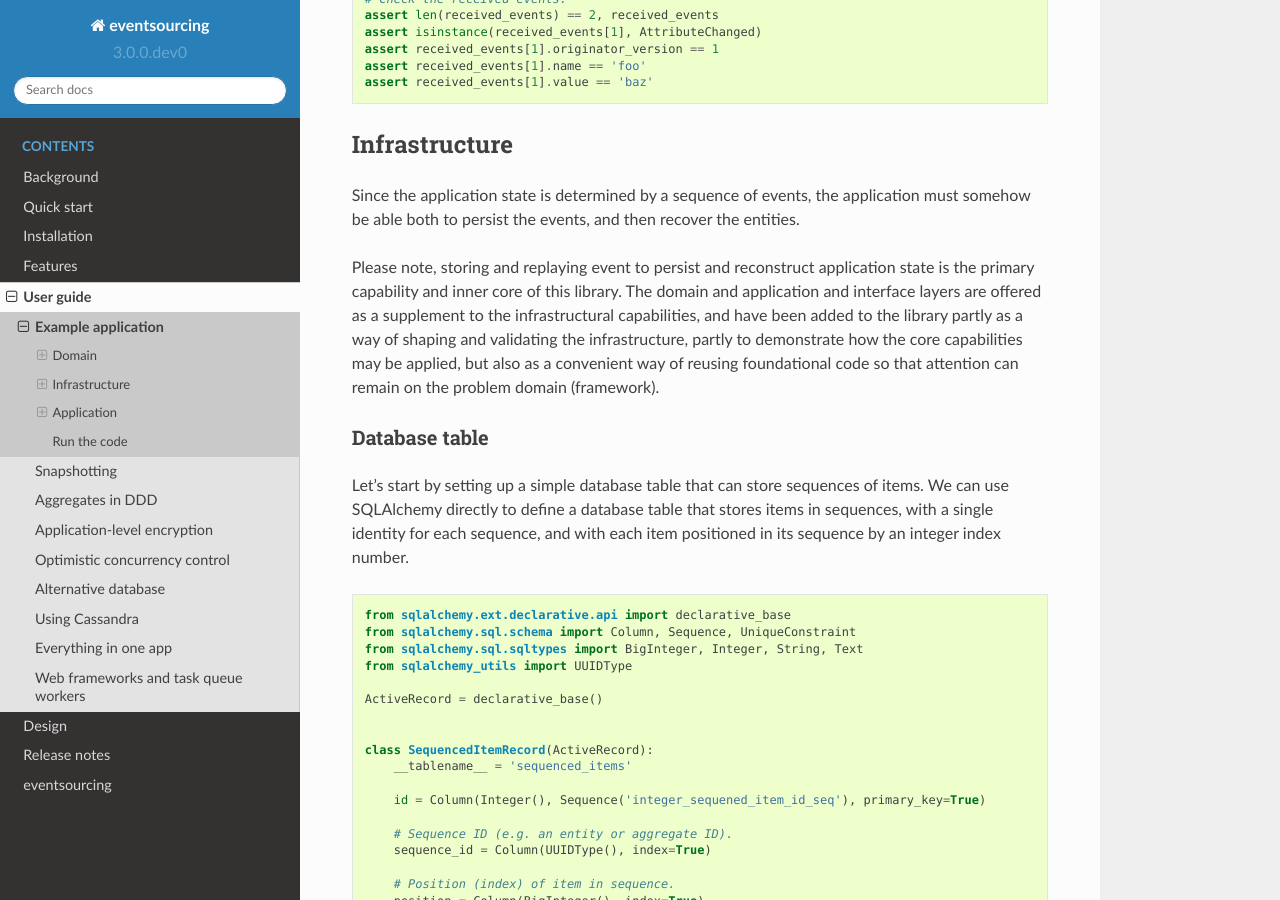
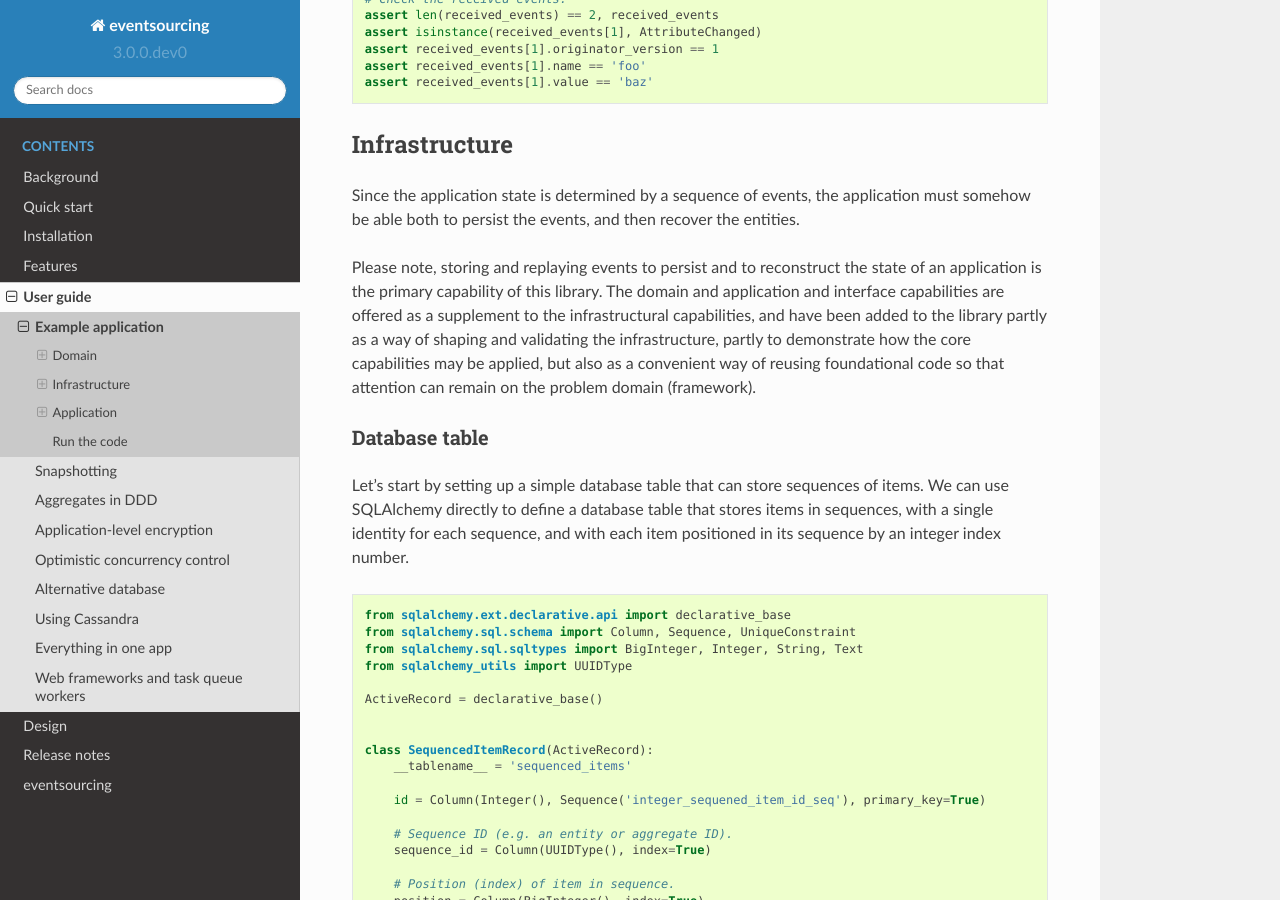
Before and after one commit to pyeventsourcing/eventsourcing, a Sphinx documentation site: the page built from docs/topics/user_guide/example_application.rst, in a window 1280 px wide and 900 px high, scrolled down 5862 px. Built offline with Sphinx 7.4.7 and the Read the Docs theme 2.0.0, drawn with Linux system fonts in a browser that asks for light colours.

Commit message:
Adjusted wording.

```diff
--- a/docs/topics/user_guide/example_application.rst
+++ b/docs/topics/user_guide/example_application.rst
@@ -330,9 +330,9 @@ Since the application state is determined by a sequence of events, the
 application must somehow be able both to persist the events, and then
 recover the entities.
 
-Please note, storing and replaying event to persist and reconstruct
-application state is the primary capability and inner core of this
-library. The domain and application and interface layers are offered
+Please note, storing and replaying events to persist and to reconstruct
+the state of an application is the primary capability of this
+library. The domain and application and interface capabilities are offered
 as a supplement to the infrastructural capabilities, and have been
 added to the library partly as a way of shaping and validating the
 infrastructure, partly to demonstrate how the core capabilities may
```
